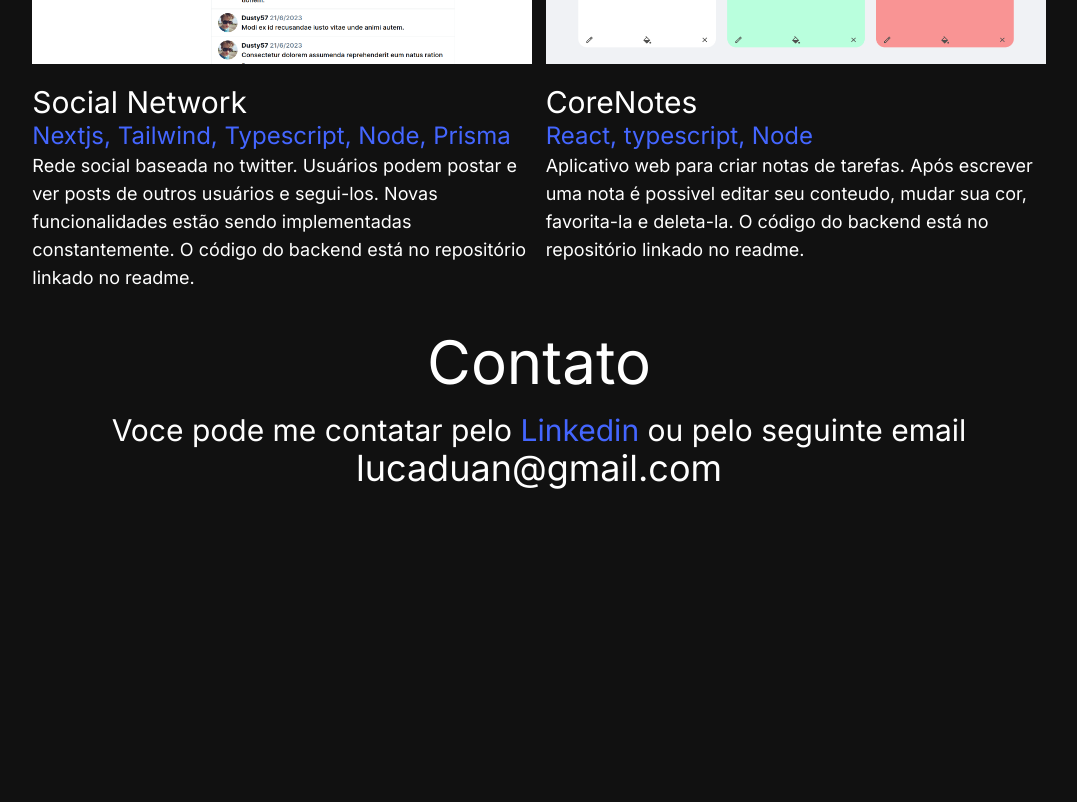
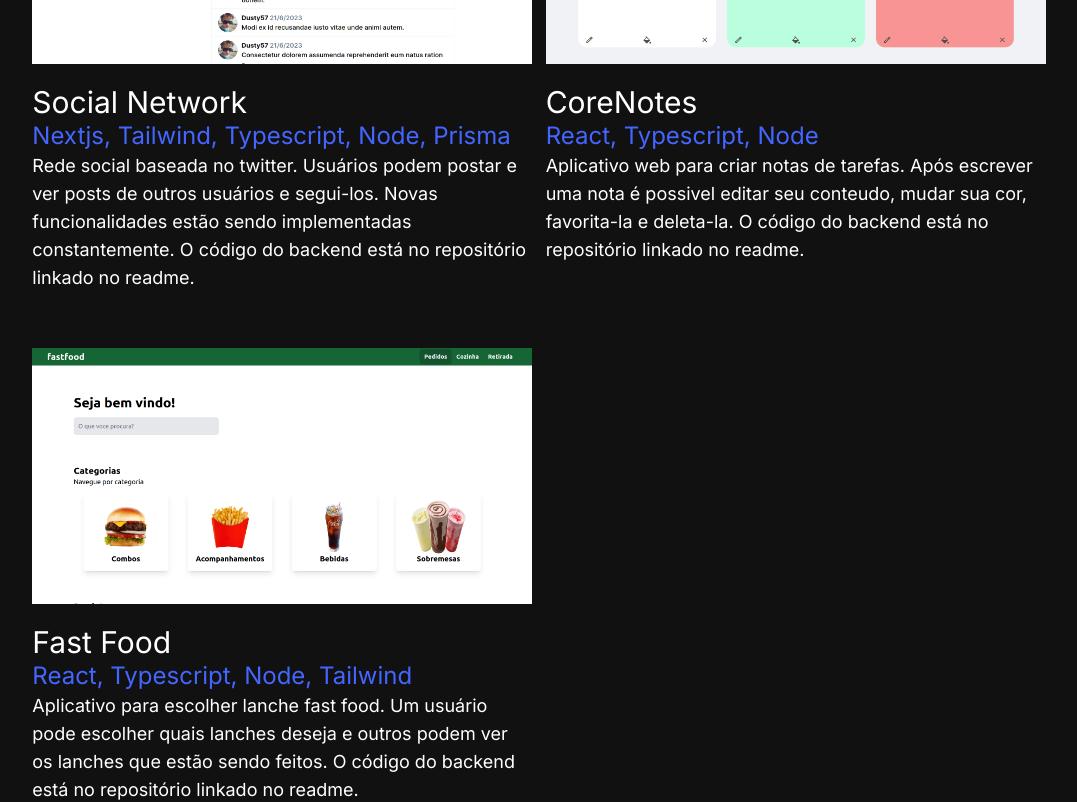
Before and after one commit to duanzin/portfolio, a Next.js app: page / in a window 1280 px wide. Shown: the part 1540-2342 px from the top of the page, without its empty margins (133-1210 px from the left). Before the commit the page ends 2252 px from the top, so only its background shows below. Built offline with nearby package versions, Linux system fonts and the light colour scheme.

Commit message:
feat: added new project

```diff
--- a/src/app/ProjectRenderer.js
+++ b/src/app/ProjectRenderer.js
@@ -2,6 +2,7 @@ import Link from "next/link";
 import Image from "next/image.js";
 import SocialImg from "/public/images/socialPrint.png";
 import TodoImg from "/public/images/corePrint.png";
+import FoodImg from "/public/images/foodPrint.png";
 
 export default function Project() {
   const projects = [
@@ -19,10 +20,19 @@ export default function Project() {
       title: "CoreNotes",
       url: "https://github.com/duanzin/corelab-front",
       thumb: TodoImg,
-      technologies: "React, typescript, Node",
+      technologies: "React, Typescript, Node",
       description: `Aplicativo web para criar notas de tarefas. Após escrever
        uma nota é possivel editar seu conteudo, mudar sua cor, favorita-la e
        deleta-la. O código do backend está no repositório linkado no readme.`,
+    },
+    {
+      title: "Fast Food",
+      url: "https://github.com/duanzin/fast_food-front",
+      thumb: FoodImg,
+      technologies: "React, Typescript, Node, Tailwind",
+      description: `Aplicativo para escolher lanche fast food. Um usuário pode
+       escolher quais lanches deseja e outros podem ver os lanches que estão sendo
+        feitos. O código do backend está no repositório linkado no readme.`,
     },
   ];
 
@@ -30,7 +40,11 @@ export default function Project() {
     <div className="w-full flex flex-wrap justify-between gap-y-14 max-[1263px]:justify-center">
       {projects.map((data) => (
         <div className="flex flex-col w-[31.25rem]">
-          <Link href={data.url} target="_blank" className="w-full h-64 mb-5 max-sm:h-[51.2%]">
+          <Link
+            href={data.url}
+            target="_blank"
+            className="w-full h-64 mb-5 max-sm:h-[51.2%]"
+          >
             <Image
               src={data.thumb}
               alt="Picture of project"
```
Also changed, not shown: public/images/foodPrint.png (added).
